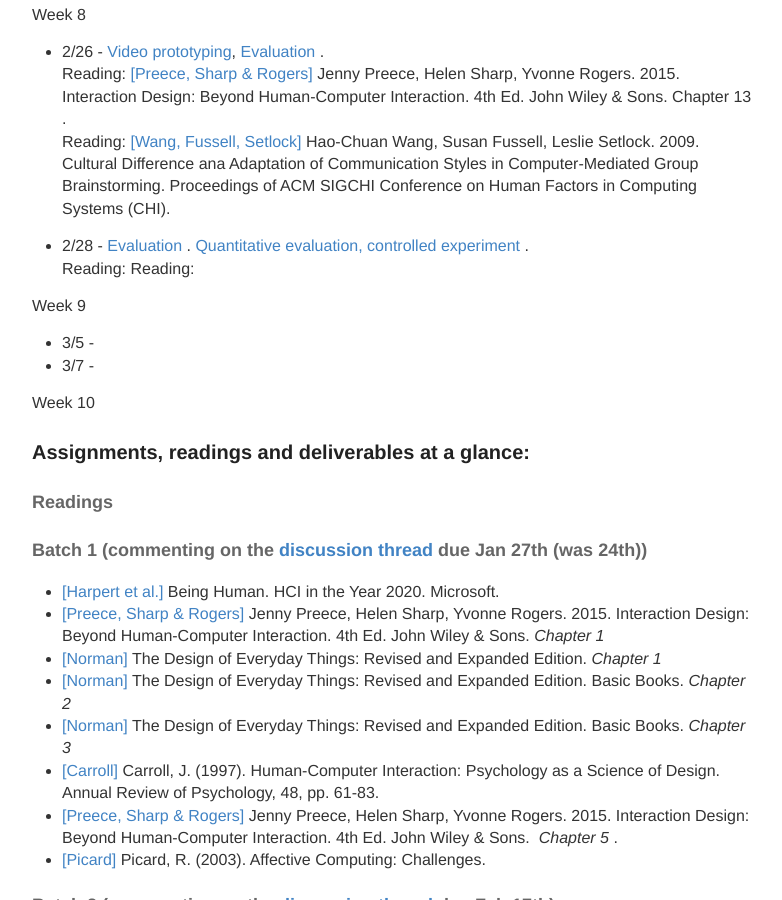
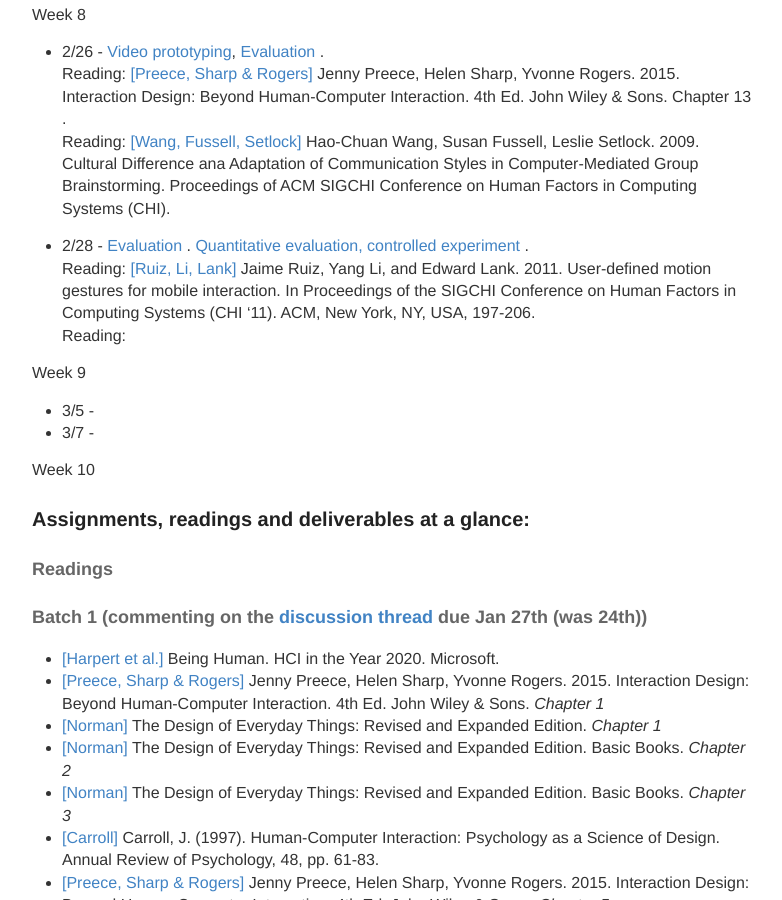
Before and after one commit to hciwang/hciwang.github.io, a Jekyll site: the page built from _posts/2018-3-25-lectures.md, in a window 1280 px wide and 900 px high, scrolled down 2427 px. Shown: the whole window, without its empty margins (248-1030 px from the left). Built offline with Jekyll 4.4.1, drawn with Linux system fonts in a browser that asks for light colours.

Commit message:
Update 2018-3-25-lectures.md

```diff
--- a/_posts/2018-3-25-lectures.md
+++ b/_posts/2018-3-25-lectures.md
@@ -83,7 +83,7 @@
 Reading:  [[Wang, Fussell, Setlock]](http://www.cs.cornell.edu/~haochuan/manuscripts/WangFussellSetlock_CHI_09.pdf) Hao-Chuan Wang, Susan Fussell, Leslie Setlock. 2009. Cultural Difference ana Adaptation of Communication Styles in Computer-Mediated Group Brainstorming.  Proceedings of ACM SIGCHI Conference on Human Factors in Computing Systems (CHI).
 
 - 2/28 -  [Evaluation](https://canvas.ucdavis.edu/courses/293005/files/folder/Lecture?preview=5359172) .  [Quantitative evaluation, controlled experiment](https://canvas.ucdavis.edu/courses/293005/files/folder/Lecture?preview=5379296) .
-Reading:
+Reading: [[Ruiz, Li, Lank]](https://canvas.ucdavis.edu/courses/293005/files/folder/Reading?preview=5379851) Jaime Ruiz, Yang Li, and Edward Lank. 2011. User-defined motion gestures for mobile interaction. In Proceedings of the SIGCHI Conference on Human Factors in Computing Systems (CHI '11). ACM, New York, NY, USA, 197-206.
 Reading:
 
 
```
